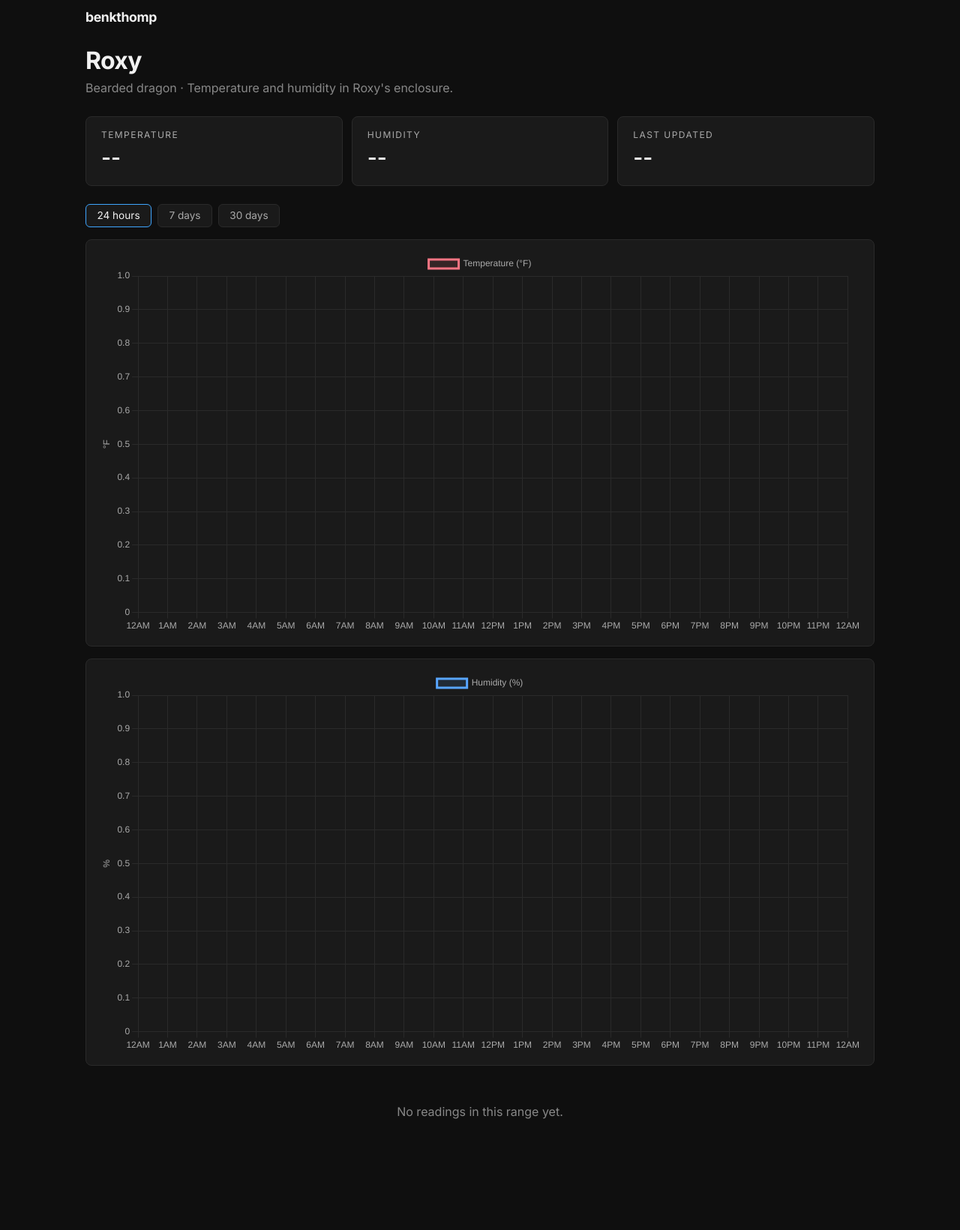
After one commit to ben-thomp/benkthomp, a Flask app: page /roxy in a window 1280 px wide. The commit adds this page. Shown: the whole page at 75% size. Run offline with Flask 3, Linux system fonts and the light colour scheme; data that the repository does not hold is empty; parts of the project's set-up code (start-up, migrations or seed data) failed here and were passed over.

Commit message:
feat: add Gregory and Roxy enclosure pages with reading ingest API
SQLite-backed readings in the enclosure-monitor v1 format, a
token-authenticated POST /api/readings, public per-subject JSON,
stale-data warning, and a seed-enclosures command for local previews.

Co-Authored-By: Claude Sonnet 5.5 <noreply@anthropic.com>

```diff
--- a/render.yaml
+++ b/render.yaml
@@ -19,3 +19,7 @@ services:
         value: /opt/render/project/src/data
       - key: ROADMAP_ADMIN_KEY
         sync: false
+      - key: ENCLOSURE_DB_PATH
+        value: /opt/render/project/src/instance/enclosures.db
+      - key: ENCLOSURE_INGEST_TOKEN
+        sync: false
--- a/src/benkthomp/app.py
+++ b/src/benkthomp/app.py
@@ -4,6 +4,7 @@ import os
 from pathlib import Path
 from typing import Any
 
+import click
 from dotenv import load_dotenv
 from flask import Flask, jsonify, redirect, render_template, request, url_for
 
@@ -57,6 +58,55 @@ def register_routes(app: Flask) -> None:
     def projects():
         return redirect(url_for("index"), code=301)
 
+    def _enclosure_page(subject: str):
+        from benkthomp import enclosures
+
+        return render_template(
+            "enclosure.html",
+            subject=subject,
+            info=enclosures.SUBJECTS[subject],
+            latest=enclosures.get_latest(subject),
+        )
+
+    for _subject in ("gregory", "roxy"):
+        app.add_url_rule(
+            f"/{_subject}",
+            endpoint=_subject,
+            view_func=lambda s=_subject: _enclosure_page(s),
+        )
+
+    @app.route("/api/enclosures/<subject>/readings")
+    def enclosure_readings(subject):
+        from benkthomp import enclosures
+
+        if subject not in enclosures.SUBJECTS:
+            return jsonify({"error": "unknown subject"}), 404
+        hours = min(max(request.args.get("hours", 24, type=int), 1), 24 * 90)
+        return jsonify(enclosures.get_readings(subject, hours))
+
+    @app.route("/api/readings", methods=["POST"])
+    def ingest_readings():
+        from benkthomp import enclosures
+
+        auth = request.headers.get("Authorization", "")
+        token = auth[7:] if auth.startswith("Bearer ") else ""
+        if not enclosures.check_ingest_token(token):
+            return jsonify({"error": "unauthorized"}), 401
+        payload = request.get_json(silent=True)
+        if payload is None:
+            return jsonify({"error": "bad request"}), 400
+        result = enclosures.ingest(payload)
+        if "error" in result:
+            return jsonify(result), 400
+        return jsonify(result), 201
+
+    @app.cli.command("seed-enclosures")
+    def seed_enclosures():
+        """Fill the enclosure DB with synthetic readings (local previews only)."""
+        from benkthomp import enclosures
+
+        click.echo(f"Seeded {enclosures.seed_demo()} demo readings.")
+
     @app.route("/roadmap")
     def roadmap():
         from benkthomp.roadmap import get_page_data
--- a/static/css/style.css
+++ b/static/css/style.css
@@ -170,3 +170,88 @@ a:hover {
     gap: 1rem;
   }
 }
+
+/* Enclosure pages */
+.enclosure-sub {
+  color: #888888;
+  margin-top: 0.25rem;
+}
+
+.enclosure-stats {
+  display: grid;
+  grid-template-columns: repeat(auto-fit, minmax(160px, 1fr));
+  gap: 0.75rem;
+  margin: 1.5rem 0;
+}
+
+.stat-card {
+  background: #1a1a1a;
+  border: 1px solid #2a2a2a;
+  border-radius: 8px;
+  padding: 1rem 1.25rem;
+}
+
+.stat-label {
+  display: block;
+  font-size: 0.75rem;
+  color: #aaaaaa;
+  text-transform: uppercase;
+  letter-spacing: 0.12em;
+  margin-bottom: 0.35rem;
+}
+
+.stat-value {
+  font-size: 1.75rem;
+  font-weight: 600;
+}
+
+.stat-note {
+  display: block;
+  font-size: 0.8rem;
+  color: #888888;
+  margin-top: 0.25rem;
+}
+
+.stat-stale {
+  color: #f0b429;
+}
+
+.chart-controls {
+  display: flex;
+  gap: 0.5rem;
+  margin-bottom: 1rem;
+}
+
+.chart-btn {
+  background: #1a1a1a;
+  color: #aaaaaa;
+  border: 1px solid #2a2a2a;
+  border-radius: 6px;
+  padding: 0.4rem 0.9rem;
+  font: inherit;
+  font-size: 0.85rem;
+  cursor: pointer;
+}
+
+.chart-btn:hover {
+  border-color: #888888;
+}
+
+.chart-btn.active {
+  color: #f1f1f1;
+  border-color: #3ea6ff;
+}
+
+.chart-container {
+  background: #1a1a1a;
+  border: 1px solid #2a2a2a;
+  border-radius: 8px;
+  padding: 1rem;
+  margin-bottom: 1rem;
+}
+
+.chart-empty {
+  color: #888888;
+  text-align: center;
+  padding: 2rem 0;
+}
--- /dev/null
+++ b/static/js/enclosure.js
@@ -0,0 +1,87 @@
+// Readings arrive in canonical units (°C, %); convert to °F for display here.
+const cToF = (c) => (c * 9) / 5 + 32;
+const round1 = (n) => Math.round(n * 10) / 10;
+
+const COLORS = { temp: "#f97583", humidity: "#58a6ff", grid: "#2a2a2a", text: "#aaaaaa" };
+
+Chart.defaults.color = COLORS.text;
+Chart.defaults.borderColor = COLORS.grid;
+
+function renderLatest(latest) {
+  if (!latest) return;
+  const el = (id) => document.getElementById(id);
+  if (latest.temp_c !== null) {
+    el("current-temp").textContent = round1(cToF(latest.temp_c)) + "°F";
+    el("current-temp-c").textContent = round1(latest.temp_c) + "°C";
+  }
+  if (latest.humidity_pct !== null) {
+    el("current-humidity").textContent = round1(latest.humidity_pct) + "%";
+  }
+  const when = new Date(latest.ts);
+  el("last-updated").textContent = when.toLocaleTimeString([], {
+    hour: "numeric",
+    minute: "2-digit",
+  });
+  const note = el("last-updated-note");
+  note.textContent = latest.stale
+    ? "No recent data — sensor may be offline"
+    : when.toLocaleDateString();
+  note.classList.toggle("stat-stale", latest.stale);
+}
+
+function buildChart(canvasId, label, color, yTitle) {
+  return new Chart(document.getElementById(canvasId), {
+    type: "line",
+    data: {
+      datasets: [
+        {
+          label,
+          data: [],
+          borderColor: color,
+          backgroundColor: color + "20",
+          fill: true,
+          tension: 0.3,
+          pointRadius: 0,
+          spanGaps: false,
+        },
+      ],
+    },
+    options: {
+      responsive: true,
+      interaction: { mode: "index", intersect: false },
+      scales: {
+        x: { type: "time", time: { tooltipFormat: "MMM d, h:mm a" } },
+        y: { title: { display: true, text: yTitle } },
+      },
+    },
+  });
+}
+
+const tempChart = buildChart("tempChart", "Temperature (°F)", COLORS.temp, "°F");
+const humidityChart = buildChart("humidityChart", "Humidity (%)", COLORS.humidity, "%");
+
+function updateCharts(readings) {
+  const series = (key, fn) =>
+    readings.map((r) => ({ x: r.ts, y: r[key] === null ? null : fn(r[key]) }));
+  tempChart.data.datasets[0].data = series("temp_c", (v) => round1(cToF(v)));
+  humidityChart.data.datasets[0].data = series("humidity_pct", round1);
+  tempChart.update();
+  humidityChart.update();
+  document.getElementById("chart-empty").hidden = readings.length > 0;
+}
+
+async function load(hours) {
+  const resp = await fetch(`/api/enclosures/${ENCLOSURE.subject}/readings?hours=${hours}`);
+  updateCharts(await resp.json());
+}
+
+document.querySelectorAll(".chart-btn").forEach((btn) => {
+  btn.addEventListener("click", () => {
+    document.querySelector(".chart-btn.active").classList.remove("active");
+    btn.classList.add("active");
+    load(btn.dataset.hours);
+  });
+});
+
+renderLatest(ENCLOSURE.latest);
+load(24);
--- /dev/null
+++ b/templates/enclosure.html
@@ -0,0 +1,52 @@
+{% extends "base.html" %}
+
+{% block title %}benkthomp - {{ info.name }}{% endblock %}
+
+{% block extra_head %}
+<script src="https://cdn.jsdelivr.net/npm/chart.js@4.4.7/dist/chart.umd.min.js"></script>
+<script src="https://cdn.jsdelivr.net/npm/chartjs-adapter-date-fns@3.0.0/dist/chartjs-adapter-date-fns.bundle.min.js"></script>
+{% endblock %}
+
+{% block content %}
+<section class="page-section">
+  <h1>{{ info.name }}</h1>
+  <p class="enclosure-sub">{{ info.species }} &middot; {{ info.desc }}</p>
+
+  <div class="enclosure-stats">
+    <div class="stat-card">
+      <span class="stat-label">Temperature</span>
+      <span class="stat-value" id="current-temp">--</span>
+      <span class="stat-note" id="current-temp-c"></span>
+    </div>
+    <div class="stat-card">
+      <span class="stat-label">Humidity</span>
+      <span class="stat-value" id="current-humidity">--</span>
+    </div>
+    <div class="stat-card">
+      <span class="stat-label">Last updated</span>
+      <span class="stat-value" id="last-updated">--</span>
+      <span class="stat-note" id="last-updated-note"></span>
+    </div>
+  </div>
+
+  <div class="chart-controls">
+    <button class="chart-btn active" data-hours="24">24 hours</button>
+    <button class="chart-btn" data-hours="168">7 days</button>
+    <button class="chart-btn" data-hours="720">30 days</button>
+  </div>
+
+  <div class="chart-container"><canvas id="tempChart"></canvas></div>
+  <div class="chart-container"><canvas id="humidityChart"></canvas></div>
+  <p class="chart-empty" id="chart-empty" hidden>No readings in this range yet.</p>
+</section>
+{% endblock %}
+
+{% block extra_js %}
+<script>
+  const ENCLOSURE = {
+    subject: {{ subject | tojson }},
+    latest: {{ latest | tojson }},
+  };
+</script>
+<script src="{{ url_for('static', filename='js/enclosure.js') }}"></script>
+{% endblock %}
```
Also changed, not shown: src/benkthomp/enclosures.py (added, +216 -0 lines), templates/index.html (+12 -0 lines), tests/conftest.py (+7 -0 lines), tests/test_enclosures.py (added, +124 -0 lines), tests/test_integration.py (+0 -1 lines), 1 other file.
